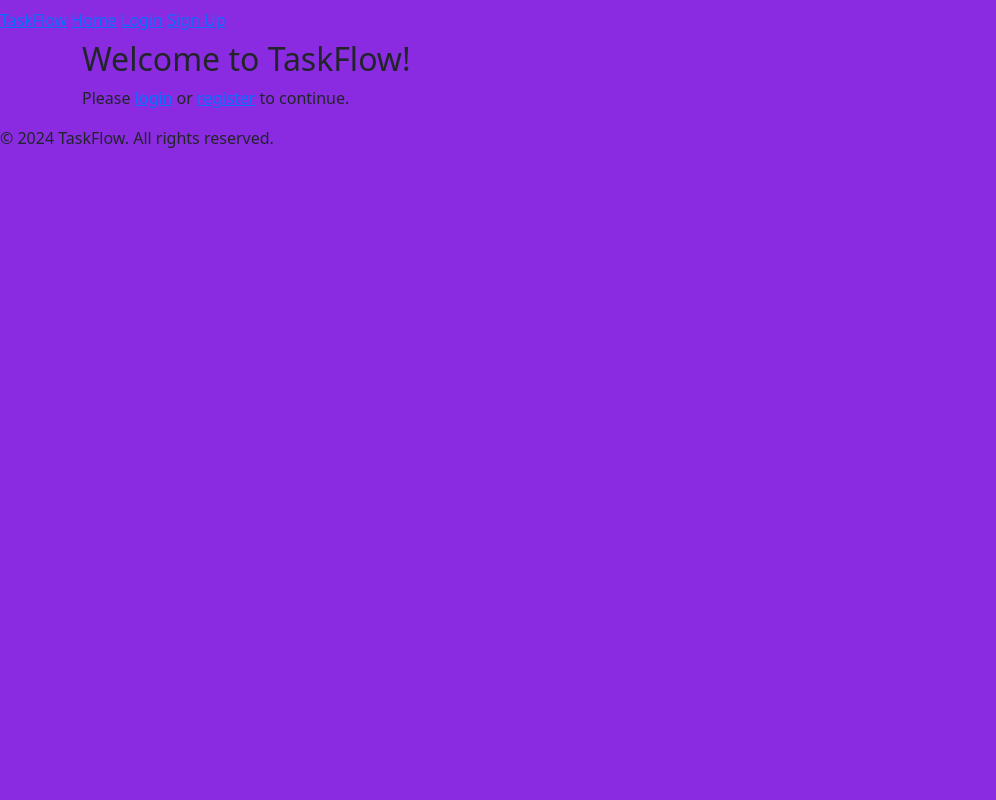
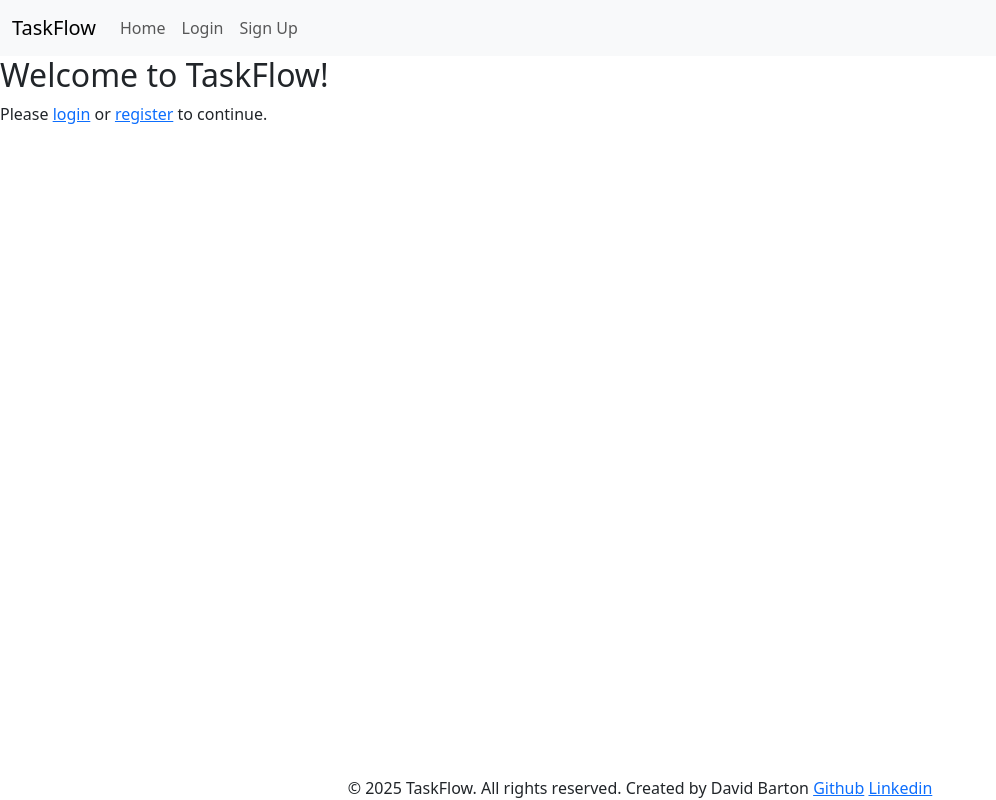
Before and after one commit to GenericName192/TaskFlow, a Django app: page / in a window 1280 px wide. Shown: the whole page, without its empty margins (0-996 px from the left). Run offline with Django 4.2, Linux system fonts and the light colour scheme.

Commit message:
set up css variables and sorted basic structure to base.html

```diff
--- a/static/css/style.css
+++ b/static/css/style.css
@@ -1,3 +1,12 @@
-body{
-    background-color: blueviolet;
+@import url("https://fonts.googleapis.com/css2?family=Poppins:ital,wght@0,100;0,200;0,300;0,400;0,500;0,600;0,700;0,800;0,900;1,100;1,200;1,300;1,400;1,500;1,600;1,700;1,800;1,900&family=Roboto:ital,wght@0,100..900;1,100..900&display=swap");
+
+:root {
+  --primary-font: "Roboto", sans-serif;
+  --secondary-font: "Poppins", sans-serif;
+  --primary-text-color: #2D2D2D;
+  --primary-background-color: #F9FAFB;
+  --secondary-text-color: black;
+  --secondary-background-color: #FFFFFF;
+  --primary-color:#2F80ED;
+  --accent-color: #56CC9D;
 }
--- a/templates/base.html
+++ b/templates/base.html
@@ -15,21 +15,53 @@
       src="https://cdn.jsdelivr.net/npm/bootstrap@5.3.7/dist/js/bootstrap.bundle.min.js"
       integrity="sha384-ndDqU0Gzau9qJ1lfW4pNLlhNTkCfHzAVBReH9diLvGRem5+R9g2FzA8ZGN954O5Q"
       crossorigin="anonymous"></script>
-      <link rel="stylesheet" href=" {% static 'css/style.css' %}">
+    <link rel="stylesheet" href=" {% static 'css/style.css' %}" />
   </head>
-  <body>
-    <nav class="navbar">
-      <div>
-        <a href="/">TaskFlow</a>
-        <a href="/">Home</a>
-        {% if user.is_authenticated %}
-        <a href="{% url 'profile' user.id %}">My Profile</a>
-        <a href="{% url 'task_list' user.id %}">My Tasks</a>
-        <a href="{% url 'logout_view' %}">Logout</a>
-        {% else %}
-        <a href="{% url 'login_view' %}">Login</a>
-        <a href="{% url 'register' %}">Sign Up</a>
-        {% endif %}
+  <body class="d-flex flex-column min-vh-100">
+    <nav class="navbar navbar-expand-lg bg-body-tertiary">
+      <div class="container-fluid">
+        <a class="navbar-brand" href="{% url 'index' %}">TaskFlow</a>
+        <button
+          class="navbar-toggler"
+          type="button"
+          data-bs-toggle="collapse"
+          data-bs-target="#navbarNav"
+          aria-controls="navbarNav"
+          aria-expanded="false"
+          aria-label="Toggle navigation">
+          <span class="navbar-toggler-icon"></span>
+        </button>
+        <div class="collapse navbar-collapse" id="navbarNav">
+          <ul class="navbar-nav">
+            <li class="nav-item">
+              <a class="nav-link" aria-current="page" href="{% url 'index' %}"
+                >Home</a
+              >
+            </li>
+            {% if user.is_authenticated %}
+            <li class="nav-item">
+              <a class="nav-link" href="{% url 'profile' user.id %}"
+                >My Profile</a
+              >
+            </li>
+            <li class="nav-item">
+              <a class="nav-link" href="{% url 'task_list' user.id %}"
+                >My Tasks</a
+              >
+            </li>
+            <li class="nav-item">
+              <a class="nav-link" href="{% url 'logout_view' %}">Logout</a>
+            </li>
+            {% else %}
+            <li class="nav-item">
+              <a class="nav-link" href="{% url 'login_view' %}">Login</a>
+            </li>
+            <li class="nav-item">
+              <a class="nav-link" href="{% url 'register' %}">Sign Up</a>
+            </li>
+            {% endif %}
+          </ul>
+        </div>
       </div>
     </nav>
 
@@ -42,10 +74,13 @@
     </div>
     {% endif %}
 
-    <div class="container">
+    <main class="flex-grow-1">
       <!-- Main content goes here -->
       {% block content %}{% endblock %}
-    </div>
-    <footer class="footer">&copy; 2024 TaskFlow. All rights reserved.</footer>
+    </main>
+    <footer class="footer mx-auto">
+      &copy; 2025 TaskFlow. All rights reserved. Created by David Barton
+      <a href="https://github.com/GenericName192">Github</a> <a href="https://www.linkedin.com/in/davidbarton192/">Linkedin</a>
+    </footer>
   </body>
 </html>
```
